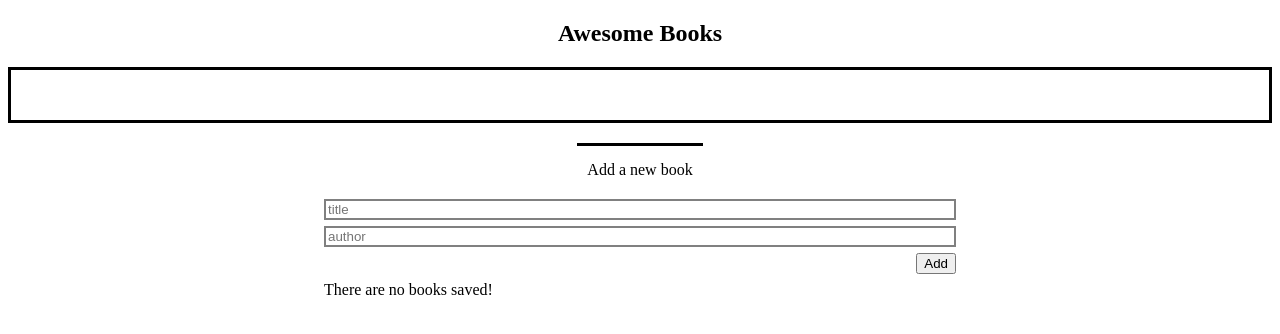
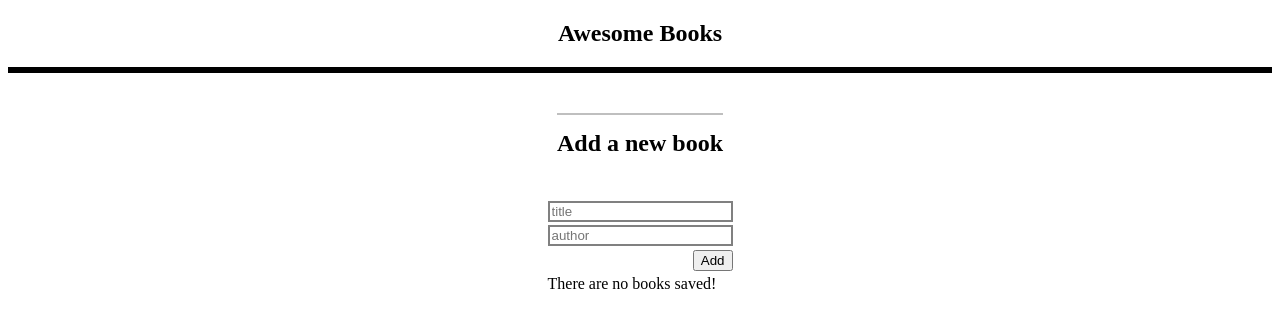
Before and after one commit to AmineHLub/Awesome-books, a website: page index.html in a window 1280 px wide. Drawn offline with Linux system fonts and the light colour scheme.

Commit message:
minor styling fixes

```diff
--- a/index.html
+++ b/index.html
@@ -14,8 +14,8 @@
         </section>
         <section class="books-list">
         </section>
-        <div class="add_book_header">Add a new book</div>
         <section class="add-new-books">
+            <h2 class="add_book_header">Add a new book</h2>
             <form class="adding-form" action=#>
                 <input placeholder="title" id="title" class="input_form" required>
                 <input placeholder="author" id="author"  class="input_form" required>
--- a/style.css
+++ b/style.css
@@ -8,6 +8,7 @@
   padding-bottom: 20px;
   border-bottom: 1px solid gray;
   display: flex;
+  flex-flow: row wrap;
   justify-content: space-between;
 }
 
@@ -19,10 +20,9 @@
 .adding-form {
   display: flex;
   flex-flow: column wrap;
-  justify-content: space-between;
+  justify-content: space-evenly;
   margin: 20px auto;
   height: 100px;
-  width: 50%;
 }
 
 .adding-form > button {
@@ -35,24 +35,31 @@
 
 .books-list {
   border: solid black 3px;
-  padding: 25px 0.5%;
+  padding: 0 0.5%;
 }
 
 .flexing {
   display: flex;
   align-items: center;
+  flex-flow: row wrap;
 }
 
 .flexing > span {
   margin: 0 15px 0 15px;
 }
 
+.add-new-books {
+  display: flex;
+  flex-flow: column wrap;
+  align-items: center;
+}
+
 .add_book_header {
-  border-top: solid black 3px;
+  margin-top: 2.5rem;
+  border-top: solid rgba(97, 97, 97, 0.404) 2px;
   padding-top: 15px;
-  width: 10%;
-  margin: 20px auto 0 auto;
-  text-align: center;
+  display: flex;
+  flex-flow: column wrap;
 }
 
 .input_form {
```
